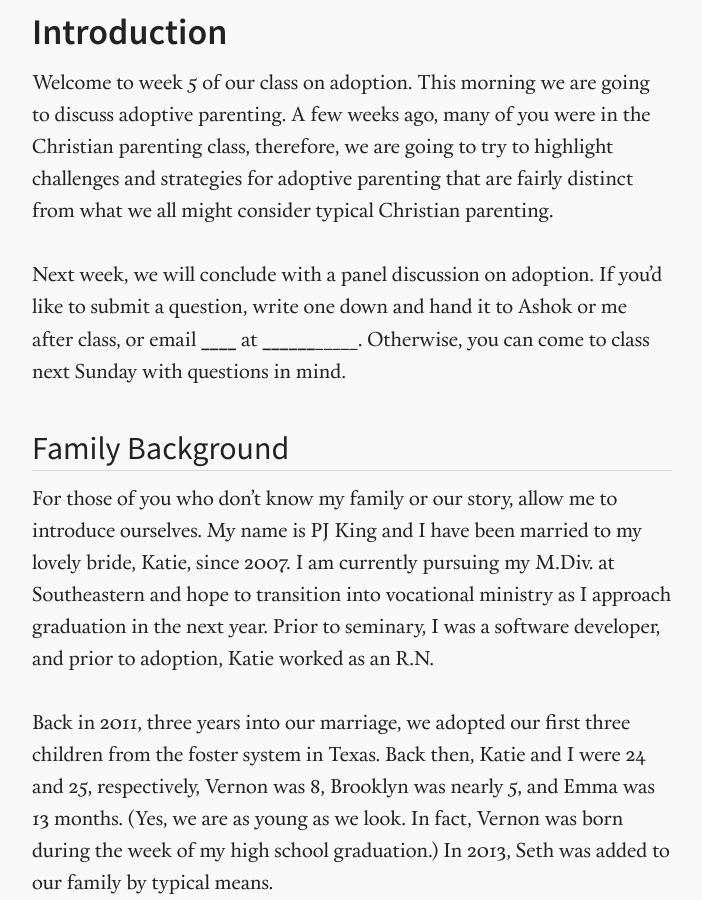
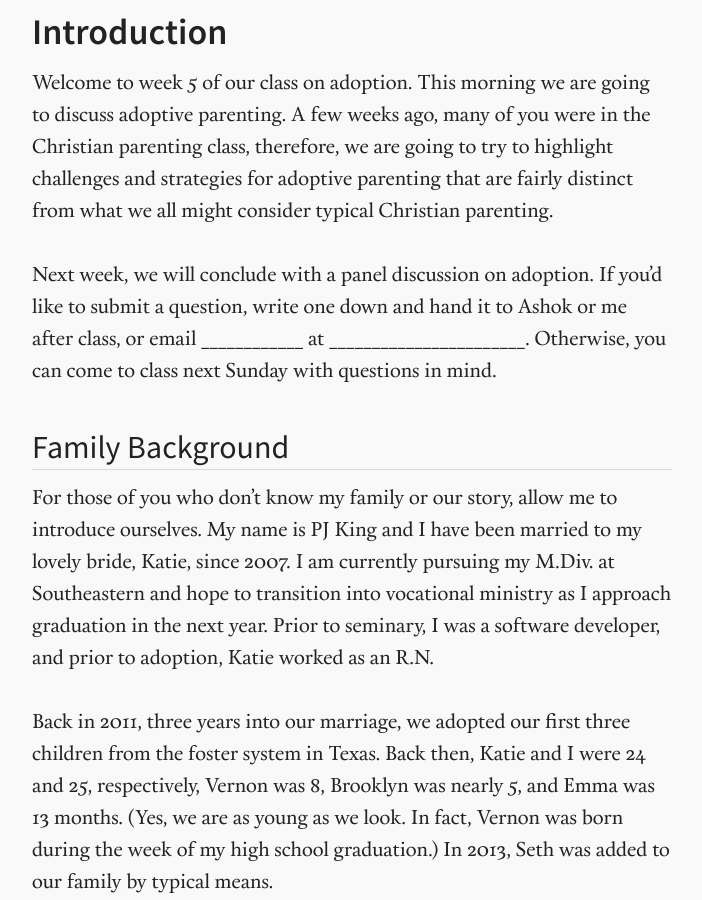
Before and after one commit to snowdj/vernonking.org, a Jekyll site: the page built from _posts/2014-01-20-adoptive-parenting.md, in a window 1280 px wide and 900 px high, scrolled down 600 px. Shown: the whole window, without its empty margins (288-990 px from the left). Built offline with Jekyll 4.4.1, drawn with Linux system fonts in a browser that asks for light colours; comment, search, counter and statistics services are not loaded.

Commit message:
Fix underscores issue.

```diff
--- a/_posts/2014-01-20-adoptive-parenting.md
+++ b/_posts/2014-01-20-adoptive-parenting.md
@@ -16,7 +16,7 @@ You can find printable copies of this lesson ([pdf]({{site.files}}/lessons/adopt
 
 Welcome to week 5 of our class on adoption. This morning we are going to discuss adoptive parenting. A few weeks ago, many of you were in the Christian parenting class, therefore, we are going to try to highlight challenges and strategies for adoptive parenting that are fairly distinct from what we all might consider typical Christian parenting.
 
-Next week, we will conclude with a panel discussion on adoption. If you’d like to submit a question, write one down and hand it to Ashok or me after class, or email ____________ at _______________________. Otherwise, you can come to class next Sunday with questions in mind.
+Next week, we will conclude with a panel discussion on adoption. If you’d like to submit a question, write one down and hand it to Ashok or me after class, or email \_\_\_\_\_\_\_\_\_\_\_\_ at \_\_\_\_\_\_\_\_\_\_\_\_\_\_\_\_\_\_\_\_\_\_\_. Otherwise, you can come to class next Sunday with questions in mind.
 
 ## Family Background
 
```
